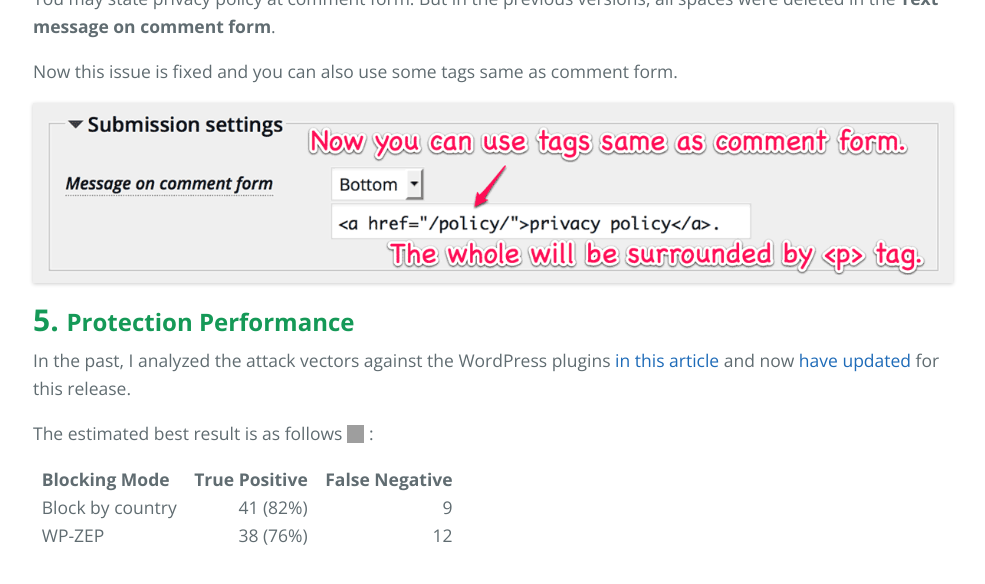
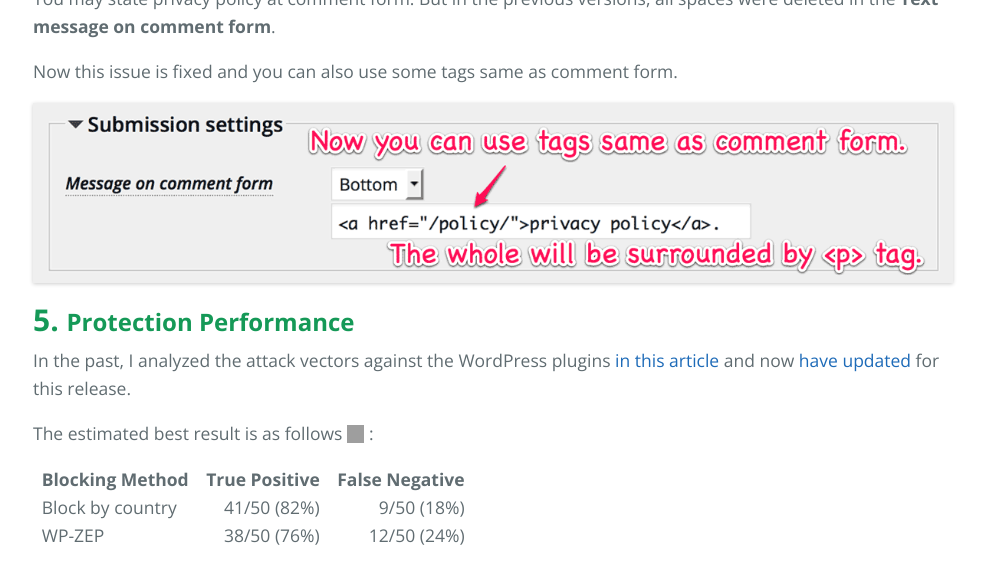
Before and after one commit to tokkonopapa/WordPress-IP-Geo-Block, a Jekyll site: the page built from _posts/2015-11-02-release-2.2.0.md, in a window 1280 px wide and 900 px high, scrolled down 4575 px, cut to the strip 0-600 px from the top of the window. Shown: the top 584 px of the strip, without its empty margins (147-1132 px from the left). Built offline with Jekyll 4.4.1, drawn with Linux system fonts in a browser that asks for light colours; Markdown is read by kramdown in place of the engine named in the settings; grey boxes are pictures that could not be loaded.

Commit message:
Update changelog.

```diff
--- a/_posts/2015-11-02-release-2.2.0.md
+++ b/_posts/2015-11-02-release-2.2.0.md
@@ -150,10 +150,10 @@ The estimated best result is as follows <span class="emoji">
 ![emoji](https://assets-cdn.github.com/images/icons/emoji/metal.png)
 </span> :
 
-|  Blocking Mode   | True Positive  | False Negative |
+| Blocking Method  | True Positive  | False Negative |
 |:-----------------|---------------:|---------------:|
-| Block by country |       41 (82%) |              9 |
-| WP-ZEP           |       38 (76%) |             12 |
+| Block by country |    41/50 (82%) |     9/50 (18%) |
+| WP-ZEP           |    38/50 (76%) |    12/50 (24%) |
 
 [IP-Geo-Block]: https://wordpress.org/plugins/ip-geo-block/ "WordPress › IP Geo Block « WordPress Plugins"
 [TOR]: https://www.torproject.org/ "Tor Project: Anonymity Online"
```
